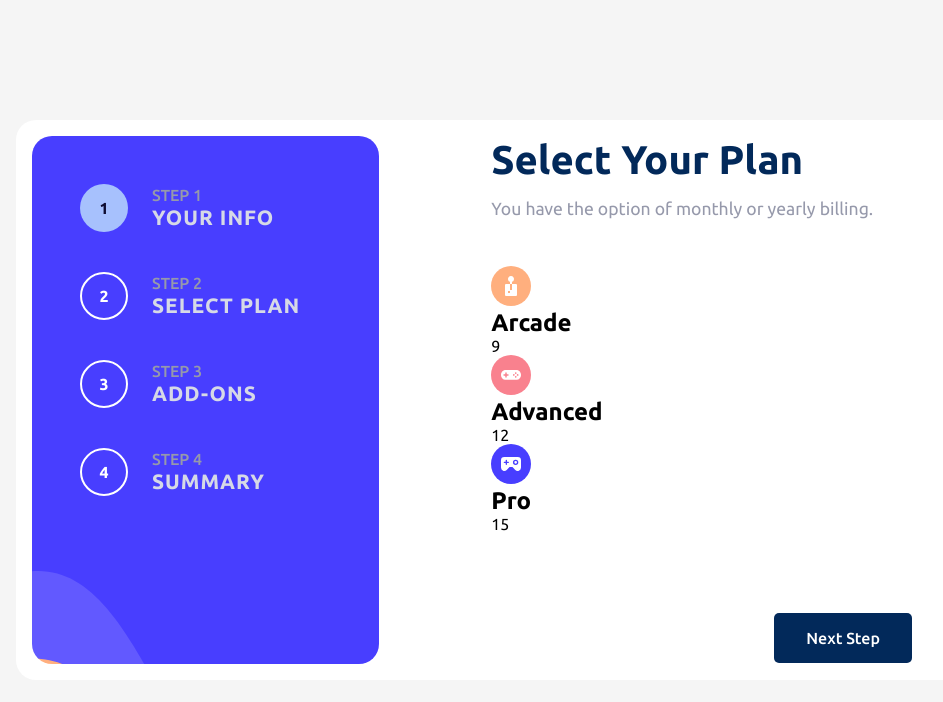
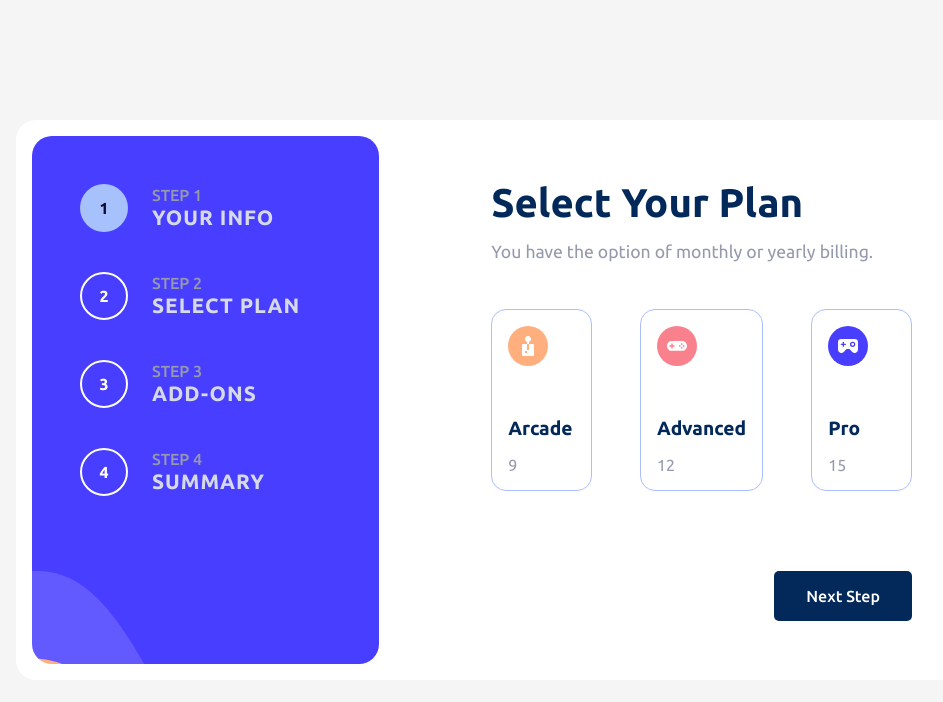
Before and after one commit to kaya70875/multi-step-form-react, a React (Vite) app in the folder multi-step-form/: page /select-plan in a window 1280 px wide. Shown: the top 702 px of the page, without its empty margins (112-1055 px from the left). Built offline with nearby package versions, Linux system fonts and the light colour scheme.

Commit message:
adding cards

```diff
--- /dev/null
+++ b/multi-step-form/src/components/forms/_ChsPlan.scss
@@ -0,0 +1,35 @@
+.cards-wrapper {
+    display: flex;
+    justify-content: space-between;
+    gap : 3rem;
+}
+
+.card {
+    display: flex;
+    flex-direction: column;
+    gap : 3rem;
+
+    border : 1px solid var(--pastel-blue);
+    padding: 1em;
+    border-radius: 15px;
+
+    flex : 1; // to make all cards have the same width
+}
+
+.card-info {
+    display: flex;
+    flex-direction: column;
+    gap : 1rem;
+
+    h2 {
+        color : var(--marine-blue);
+        font-size: 1.2rem;
+        font-weight: 700;
+    }
+
+    p{
+        color : var(--cool-gray);
+        font-size: 1rem;
+        font-weight: 400;
+    }
+}
--- a/multi-step-form/src/components/routes/ChsPlan.tsx
+++ b/multi-step-form/src/components/routes/ChsPlan.tsx
@@ -2,6 +2,7 @@ import { useState } from "react";
 import FormInfoSection from "../FormInfoSection";
 import FormStepsSection from "../FormStepsSection";
 import SubmitButton from "../buttons/FormButton";
+import '../forms/_ChsPlan.scss';
 
 // Import Images
 import arcade from "../../assets/images/icon-arcade.svg";
@@ -58,6 +59,8 @@ export default function ChsPlan() {
 
             </div>
 
+
+
             <SubmitButton setActiveStep={setActiveStep} />
           </form>
         </section>
```
